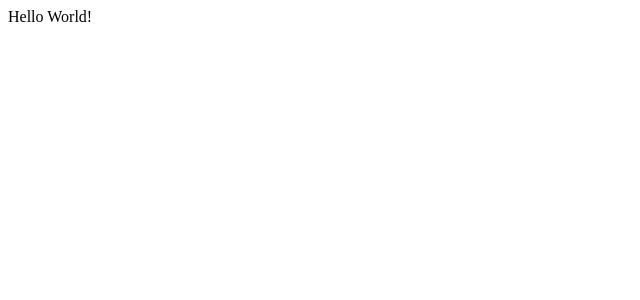
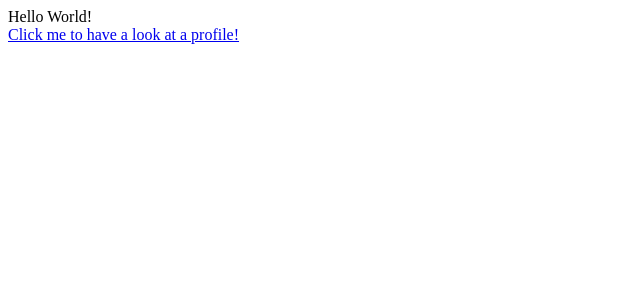
Before and after one commit to fietensen/wafflemap, a React (Vite) app in the folder frontend/: page / in a window 1280 px wide. Shown: the top 300 px of the page, without its empty margins (0-640 px from the left). Built offline with nearby package versions, Linux system fonts and the light colour scheme.

Commit message:
add router example

```diff
--- a/frontend/src/App.jsx
+++ b/frontend/src/App.jsx
@@ -1,6 +1,12 @@
+import { Link } from "react-router-dom"
+
 function App() {
   return (
-    <div>Hello World!</div>
+    <div>
+      Hello World!
+      <br />
+      <Link to={'/profile/1'}>Click me to have a look at a profile!</Link>
+    </div>
   )
 }
 
--- a/frontend/src/main.jsx
+++ b/frontend/src/main.jsx
@@ -1,9 +1,22 @@
 import React from 'react'
 import ReactDOM from 'react-dom/client'
 import App from './App.jsx'
+import { RouterProvider, createBrowserRouter } from 'react-router-dom'
+
+const router = createBrowserRouter([
+  {
+    path: '/',
+    element: <App />,
+    errorElement: <div>That doesnt seem right, this page does not exist! :/</div>
+  },
+  {
+    path: '/profile/:profileId',
+    element: <div>This page is supposed to show you how many waffles youve eaten so far.. I guess not as many as me!</div>
+  }
+]);
 
 ReactDOM.createRoot(document.getElementById('root')).render(
   <React.StrictMode>
-    <App />
+    <RouterProvider router={router} />
   </React.StrictMode>,
 )
```
